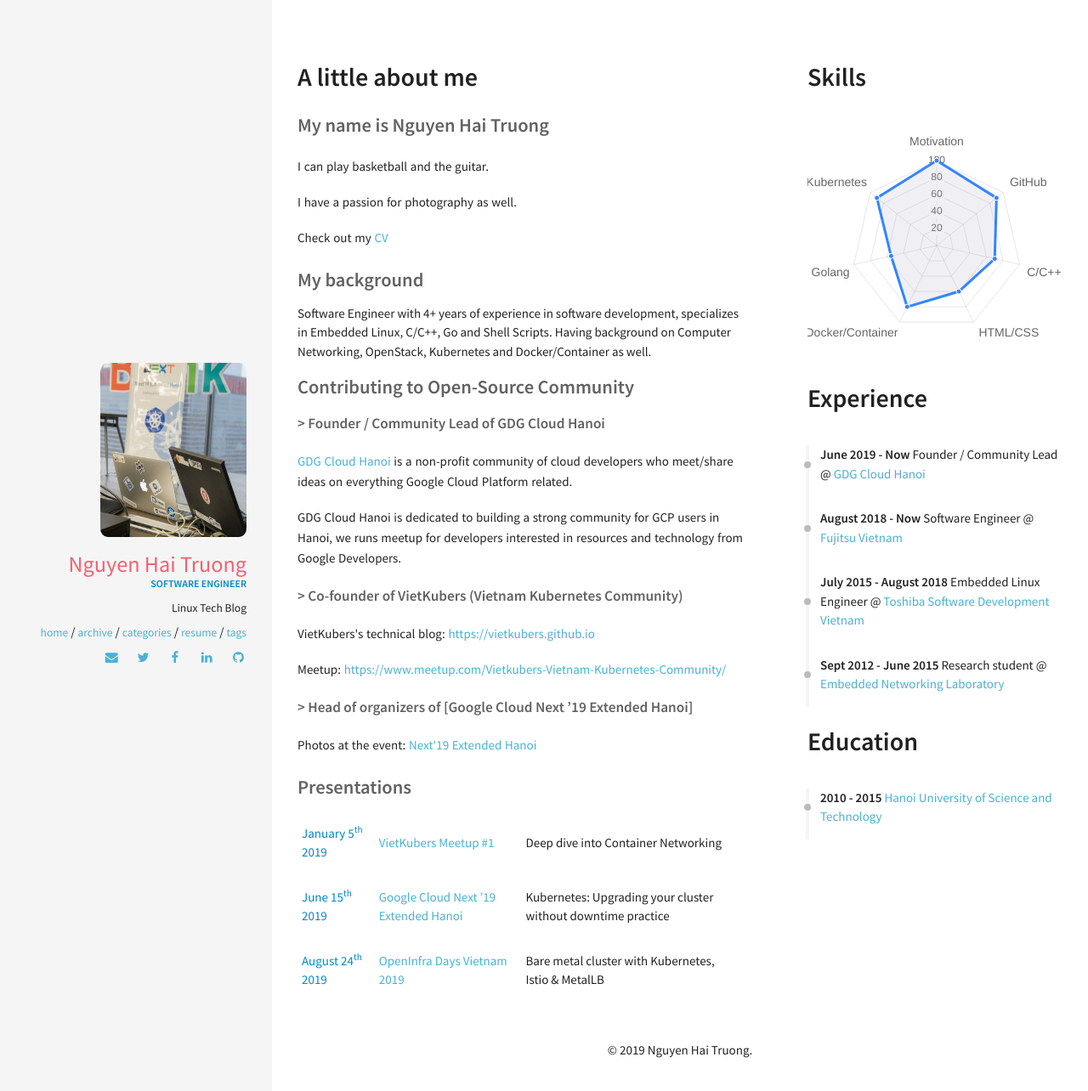
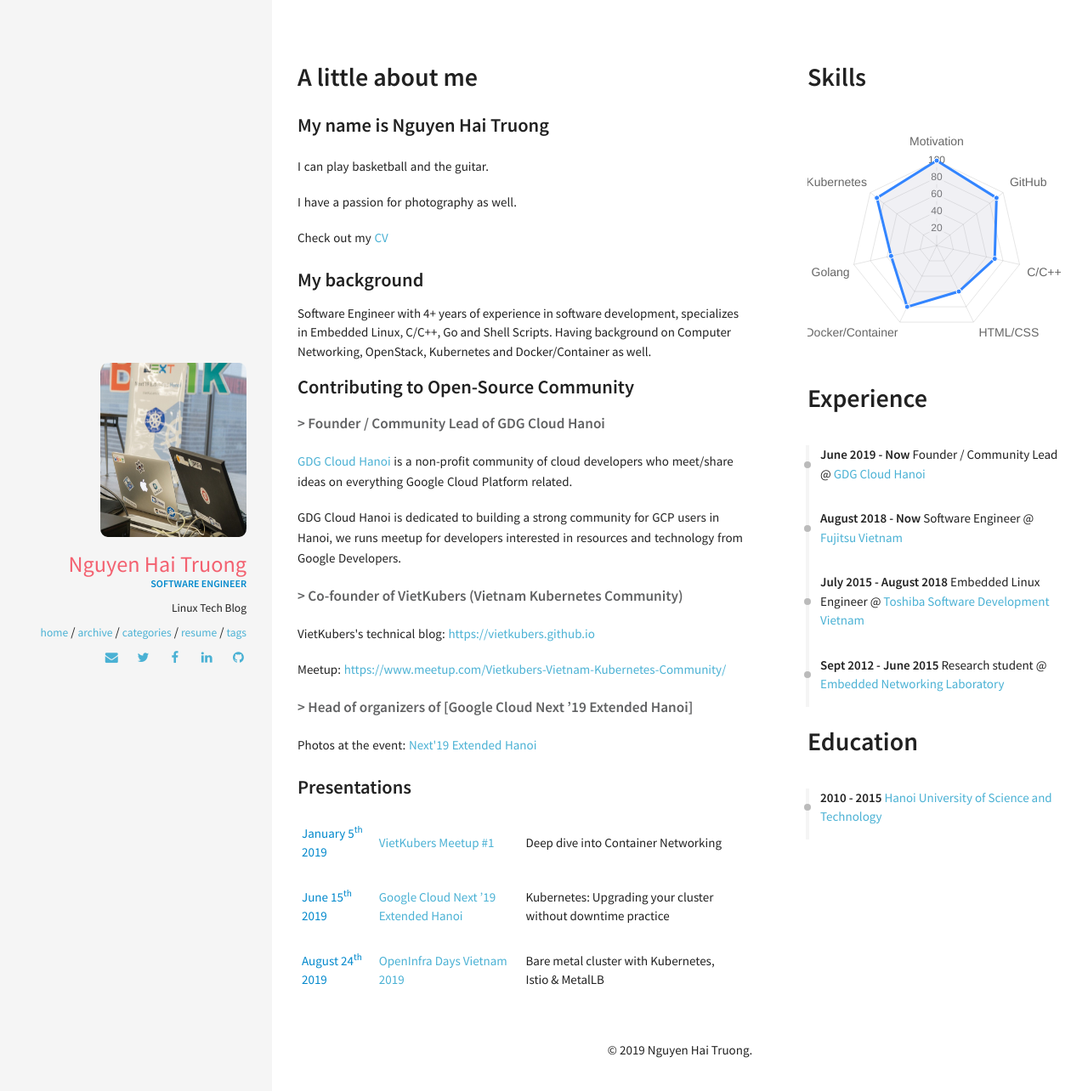
Before and after one commit to truongnh1992/truongnh1992.github.io, a Jekyll site: the page built from resume.html, in a window 1280 px wide. Shown: the top 1284 px of the page at 85% size. Built offline with Jekyll 4.4.1, drawn with Linux system fonts in a browser that asks for light colours; nearby versions of some CDN libraries.

Commit message:
Update resume
Signed-off-by: Nguyen Hai Truong <truongnh@vn.fujitsu.com>

```diff
--- a/_includes/sections/about.html
+++ b/_includes/sections/about.html
@@ -2,7 +2,7 @@
 
 <div>
 
-<h3><font color="#616263">My name is Nguyen Hai Truong</font></h4>
+<h3>My name is Nguyen Hai Truong</h4>
 
 <p>I can play basketball and the guitar.</p>
 
@@ -10,11 +10,11 @@
 
 <p>Check out my <a href="https://haitruonghust.files.wordpress.com/2019/07/nguyenhaitruong-linuxsystemengineer-cv1.pdf">CV</a></p>
 
-<h3><font color="#616263">My background</font></h4>
+<h3>My background</h4>
 
 Software Engineer with 4+ years of experience in software development, specializes in Embedded Linux, C/C++, Go and Shell Scripts. Having background on Computer Networking, OpenStack, Kubernetes and Docker/Container as well.
 
-<h3><font color="#616263">Contributing to Open-Source Community</font></h4>
+<h3>Contributing to Open-Source Community</h4>
 
 <h5><font color="#616263">> Founder / Community Lead of GDG Cloud Hanoi</font></h5>
 <p><a href="https://facebook.com/GDGCloudHanoi">GDG Cloud Hanoi</a> is a non-profit community of cloud developers who meet/share ideas on everything Google Cloud Platform related.</p>
@@ -30,7 +30,7 @@
 
 
 
-<h3><font color="#616263">Presentations</font></h4>
+<h3>Presentations</h4>
 
 <table style="width:100%">
   <tr>
```
